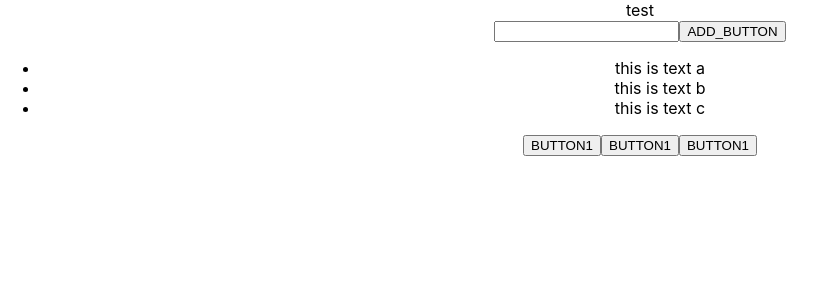
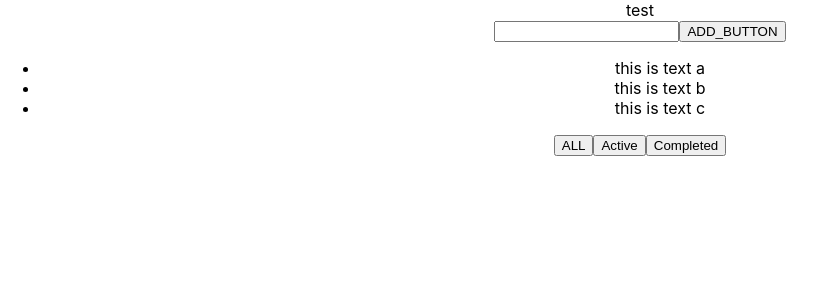
Before and after one commit to snamiki1212/redux-todo, a React (Create React App) app: page / in a window 1280 px wide. Shown: the top 300 px of the page, without its empty margins (0-826 px from the left). Built offline with nearby package versions, Linux system fonts and the light colour scheme.

Commit message:
Add filter feature

```diff
--- a/src/actions/index.jsx
+++ b/src/actions/index.jsx
@@ -21,3 +21,9 @@ export const setVisibilityFilter = filter => {
     filter
   }
 }
+
+export const VisibilityFilters = {
+  SHOW_ALL: 'SHOW_ALL',
+  SHOW_ACTIVE: 'SHOW_ACTIVE',
+  SHOW_COMPLETED: 'SHOW_COMPLETED',
+}
--- a/src/components/Footer.js
+++ b/src/components/Footer.js
@@ -1,12 +1,13 @@
 import React from 'react';
 import FilterLink from '../containers/FilterLink';
+import { VisibilityFilters } from '../actions';
 
 const Footer = () => {
   return(
     <div>
-      <FilterLink />
-      <FilterLink />
-      <FilterLink />
+      <FilterLink filter={VisibilityFilters.SHOW_ALL}>ALL</FilterLink>
+      <FilterLink filter={VisibilityFilters.SHOW_ACTIVE}>Active</FilterLink>
+      <FilterLink filter={VisibilityFilters.SHOW_COMPLETED}>Completed</FilterLink>
     </div>
   );
 };
--- a/src/components/Link.js
+++ b/src/components/Link.js
@@ -1,11 +1,11 @@
 import React from 'react';
 
-const Link = ({ onClick }) => {
+const Link = ({ children, onClick }) => {
   return (
     <button
       onClick={onClick}
     >
-      BUTTON1
+      {children}
     </button>
   );
 }
--- a/src/containers/FilterLink.js
+++ b/src/containers/FilterLink.js
@@ -2,12 +2,12 @@ import Link from '../components/Link';
 import { connect } from 'react-redux';
 import { setVisibilityFilter } from '../actions';
 
-const mapStateToProps = (state) => ({
-  state
+const mapStateToProps = (state, ownProps) => ({
+  // active: state.visibilityFilter === ownProps.filter
 })
 
 const mapDispatchToProps = (dispatch, ownProps) => ({
-  onClick: () => dispatch(setVisibilityFilter(ownProps))
+  onClick: () => dispatch(setVisibilityFilter(ownProps.filter))
 });
 
 export default connect(
--- a/src/containers/VisibilityTodoList.js
+++ b/src/containers/VisibilityTodoList.js
@@ -1,9 +1,26 @@
 import { connect } from 'react-redux';
 import TodoList from '../components/TodoList';
 import { toggleTodo } from '../actions'
+import { VisibilityFilters } from '../actions'
+
+const filterTodos = (todos, filter) => {
+  switch(filter){
+    case VisibilityFilters.SHOW_ALL:
+      console.log(filter);
+      return todos;
+    case VisibilityFilters.SHOW_ACTIVE:
+      console.log(filter);
+      return todos.filter( todo => !todo.completed);
+    case VisibilityFilters.SHOW_COMPLETED:
+      console.log(filter);
+      return todos.filter( todo => todo.completed);
+    default:
+      throw new Error('invalid VIsibilityFilters:' + filter);
+  }
+}
 
 const mapStateToProps = (state) => ({
-  todos: state.todos
+  todos: filterTodos(state.todos, state.visibilityFilter)
 });
 
 const mapDispatchToProps = (dispatch) => ({
--- a/src/reducers/visibilityFilter.js
+++ b/src/reducers/visibilityFilter.js
@@ -1,7 +1,8 @@
-const visibilityFilter = (state = [], action) => {
+import { VisibilityFilters } from '../actions'
+
+const visibilityFilter = (state = VisibilityFilters.SHOW_ALL, action) => {
   switch(action.type){
     case 'SET_VISIBILITY_FILTER':
-      console.log('qwer222');
       return action.filter;
     default :
       return state;
```
